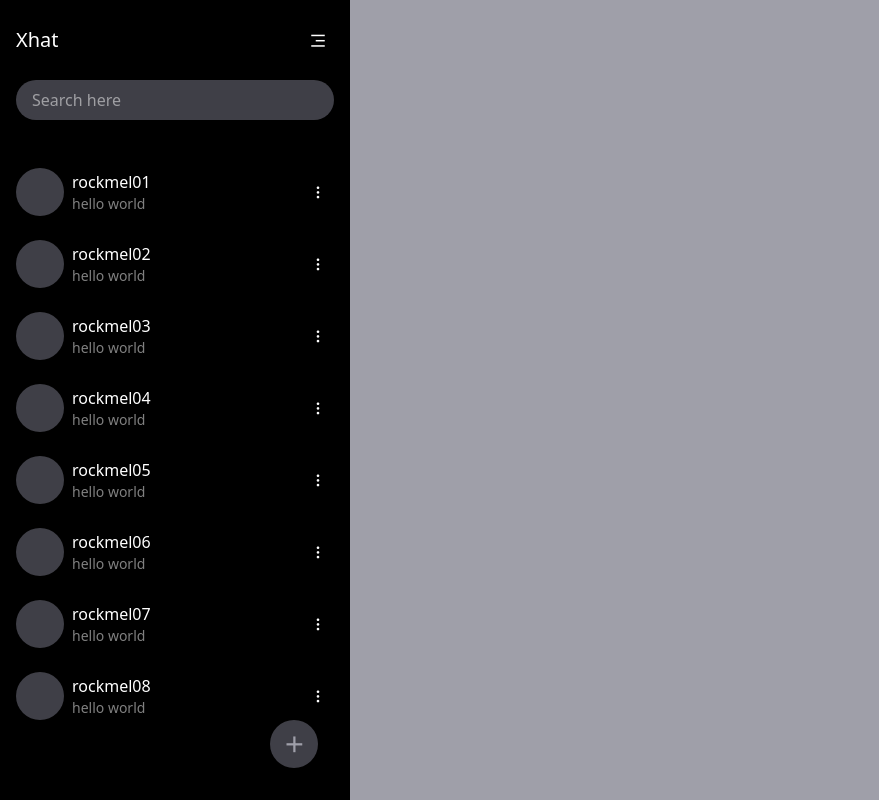
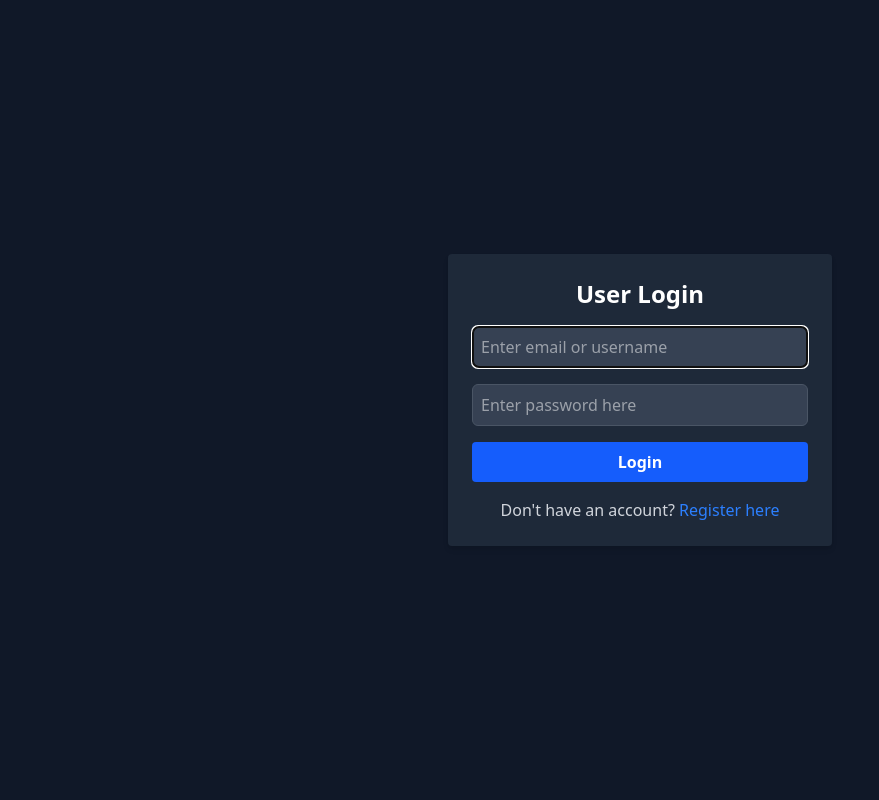
Before and after one commit to rockmel03/chat-app, a React (Vite) app in the folder frontend/: page /login in a window 1280 px wide. Shown: the whole page, without its empty margins (0-879 px from the left). Built offline with nearby package versions, Linux system fonts and the light colour scheme.

Commit message:
add authentication pages and routing; implement Login and Register components with forms

```diff
--- a/frontend/package.json
+++ b/frontend/package.json
@@ -14,6 +14,7 @@
     "axios": "^1.7.9",
     "react": "^18.3.1",
     "react-dom": "^18.3.1",
+    "react-router-dom": "^7.1.5",
     "remixicon": "^4.6.0",
     "tailwindcss": "^4.0.3"
   },
--- a/frontend/src/App.jsx
+++ b/frontend/src/App.jsx
@@ -1,9 +1,15 @@
-import { Home } from "./pages";
+import { Route, Routes } from "react-router-dom";
+import { Home, Login, Register } from "./pages";
+import { Layout } from "./components";
 
 export default function App() {
   return (
-    <div className="w-full min-h-screen bg-black text-white ">
-      <Home />
-    </div>
+    <Routes>
+      <Route path="login" element={<Login />} />
+      <Route path="register" element={<Register />} />
+      <Route element={<Layout />}>
+        <Route index element={<Home />} />
+      </Route>
+    </Routes>
   );
 }
--- /dev/null
+++ b/frontend/src/components/Layout.jsx
@@ -0,0 +1,9 @@
+import { Outlet } from "react-router-dom";
+
+export const Layout = () => {
+  return (
+    <div className="w-full min-h-screen bg-black text-white ">
+      <Outlet />
+    </div>
+  );
+};
--- a/frontend/src/components/index.js
+++ b/frontend/src/components/index.js
@@ -1,2 +1,3 @@
 export * from "./ChatList";
 export * from "./SearchBar";
+export * from "./Layout";
--- /dev/null
+++ b/frontend/src/features/auth/InputFeild.jsx
@@ -0,0 +1,31 @@
+import React, { useId } from "react";
+
+const InputFeildComponent = (
+  { label, title, type, className, ...rest },
+  ref
+) => {
+  const id = useId();
+  return (
+    <div className="mb-4">
+      {label && (
+        <label
+          title={title}
+          className={`block text-sm font-medium ${className}`}
+          htmlFor={id}
+        >
+          <span>{label}</span>
+        </label>
+      )}
+      <input
+        ref={ref}
+        title={title}
+        type={type || "text"}
+        id={id}
+        className={`mt-1 block w-full border border-gray-600 rounded-md p-2 bg-gray-700 text-white ${className}`}
+        {...rest}
+      />
+    </div>
+  );
+};
+
+export const InputFeild = React.forwardRef(InputFeildComponent);
--- /dev/null
+++ b/frontend/src/features/auth/LoginForm.jsx
@@ -0,0 +1,78 @@
+import { useState } from "react";
+import { InputFeild } from "./InputFeild";
+import { useLocation, useNavigate } from "react-router-dom";
+
+const initialFormData = {
+  user: "",
+  password: "",
+};
+
+export const LoginForm = () => {
+  const [formData, setFormData] = useState(initialFormData);
+  const [showPwd, setShowPwd] = useState(false);
+  const [error, setError] = useState("");
+
+  const navigate = useNavigate();
+  const location = useLocation();
+  const from = location.state?.path || "/";
+
+  const inputHandler = (e) => {
+    const { name, value } = e.target;
+    setFormData((prev) => ({ ...prev, [name]: value }));
+  };
+
+  const handleSubmit = (e) => {
+    e.preventDefault();
+    console.log(formData);
+    setFormData(initialFormData);
+    navigate(from, { replace: true });
+  };
+
+  return (
+    <form onSubmit={handleSubmit} autoComplete="off">
+      {error && <p className="text-red-500 font-medium text-center">{error}</p>}
+      <InputFeild
+        title="Email or Username is required"
+        type="text"
+        placeholder="Enter email or username"
+        name="user"
+        value={formData.user}
+        onChange={inputHandler}
+        autoFocus="on"
+        required
+      />
+      <div className="relative">
+        <InputFeild
+          title="Password is required"
+          type={showPwd ? "text" : "password"}
+          placeholder="Enter password here"
+          name="password"
+          value={formData.password}
+          onChange={inputHandler}
+          required
+        />
+        {formData.password?.length > 0 && (
+          <div
+            onClick={() => setShowPwd((prev) => !prev)}
+            className="absolute right-3 top-1/2 -translate-y-1/2 cursor-pointer text-base"
+          >
+            {showPwd ? (
+              <i className="ri-eye-off-line"></i>
+            ) : (
+              <i className="ri-eye-line"></i>
+            )}
+          </div>
+        )}
+      </div>
+      {/* <div className="mb-4">
+        <TogglePersist label={"Remember me"} />
+      </div> */}
+      <button
+        type="submit"
+        className="w-full bg-blue-600 text-white font-bold py-2 rounded hover:bg-blue-700"
+      >
+        Login
+      </button>
+    </form>
+  );
+};
--- /dev/null
+++ b/frontend/src/features/auth/RegisterForm.jsx
@@ -0,0 +1,99 @@
+import { useState } from "react";
+import { InputFeild } from "./InputFeild";
+import { useLocation, useNavigate } from "react-router-dom";
+
+const initialFormData = {
+  username: "",
+  email: "",
+  password: "",
+};
+
+export const RegisterForm = () => {
+  const [formData, setFormData] = useState(initialFormData);
+  const [showPwd, setShowPwd] = useState(false);
+  const [error, setError] = useState("");
+
+  const navigate = useNavigate();
+  const location = useLocation();
+  const from = location.state?.path || "/";
+
+  const inputHandler = (e) => {
+    const { name, value } = e.target;
+    setFormData((prev) => ({ ...prev, [name]: value }));
+  };
+
+  const handleSubmit = (e) => {
+    e.preventDefault();
+    console.log(formData);
+    setFormData(initialFormData);
+    navigate(from, { replace: true });
+  };
+  return (
+    <form onSubmit={handleSubmit} autoComplete="off">
+      {error && <p className="text-red-500 font-medium text-center">{error}</p>}
+      <InputFeild
+        title={[
+          "Choose a unique username between 3–20 characters.",
+          "You can use letters, numbers, underscores, and dots.",
+          "Avoid using spaces or special characters like @, #, $, etc.",
+        ].join("\n")}
+        type="text"
+        placeholder="Username"
+        name="username"
+        value={formData.username}
+        onChange={inputHandler}
+        autoFocus="on"
+        required
+      />
+      <InputFeild
+        title={[
+          "Enter a valid email address, e.g., user@example.com.",
+          "Make sure this email is accessible for verification purposes.",
+          "Avoid using temporary or disposable email addresses.",
+        ].join("\n")}
+        type="email"
+        placeholder="Email Address"
+        name="email"
+        value={formData.email}
+        onChange={inputHandler}
+        required
+      />
+      <div className="relative">
+        <InputFeild
+          title={[
+            "Create a password with at least 8 characters.",
+            "Include at least one uppercase letter, one lowercase letter, one number, and one special character (!, @, #, etc.).",
+            "Avoid using easily guessed words like 'password' or '123456'.",
+          ].join("\n")}
+          type={showPwd ? "text" : "password"}
+          placeholder="Password"
+          name="password"
+          value={formData.password}
+          onChange={inputHandler}
+          required
+        />
+        {formData.password?.length > 0 && (
+          <div
+            onClick={() => setShowPwd((prev) => !prev)}
+            className="absolute right-3 top-1/2 -translate-y-1/2 cursor-pointer text-base"
+          >
+            {showPwd ? (
+              <i className="ri-eye-off-line"></i>
+            ) : (
+              <i className="ri-eye-line"></i>
+            )}
+          </div>
+        )}
+      </div>
+      {/* <div className="mb-4">
+        <TogglePersist label={"Remember me"} />
+      </div> */}
+      <button
+        type="submit"
+        className="w-full bg-blue-600 text-white font-bold py-2 rounded hover:bg-blue-700"
+      >
+        Register
+      </button>
+    </form>
+  );
+};
--- a/frontend/src/main.jsx
+++ b/frontend/src/main.jsx
@@ -1,11 +1,17 @@
-import { StrictMode } from 'react'
-import { createRoot } from 'react-dom/client'
-import './index.css'
-import App from './App.jsx'
-import 'remixicon/fonts/remixicon.css'
+import { StrictMode } from "react";
+import { createRoot } from "react-dom/client";
+import "./index.css";
+import App from "./App.jsx";
+import "remixicon/fonts/remixicon.css";
 
-createRoot(document.getElementById('root')).render(
+import { BrowserRouter, Routes, Route } from "react-router-dom";
+
+createRoot(document.getElementById("root")).render(
   <StrictMode>
-    <App />
-  </StrictMode>,
-)
+    <BrowserRouter>
+      <Routes>
+        <Route path="/*" element={<App />} />
+      </Routes>
+    </BrowserRouter>
+  </StrictMode>
+);
--- /dev/null
+++ b/frontend/src/pages/Login.jsx
@@ -0,0 +1,23 @@
+import { LoginForm } from "../features/auth/LoginForm";
+import { Link } from "react-router-dom";
+
+export const Login = () => {
+  return (
+    <div className="flex items-center justify-center min-h-screen bg-gray-900  text-gray-300">
+      <div className="bg-gray-800 p-6 rounded shadow-md w-96">
+        <h2 className="text-2xl text-center font-bold text-white mb-4">
+          User Login
+        </h2>
+        <LoginForm />
+        <div className="mt-4 text-center">
+          <p className="text-gray-300">
+            Don&apos;t have an account?{" "}
+            <Link to="/register" className="text-blue-500 hover:underline">
+              Register here
+            </Link>
+          </p>
+        </div>
+      </div>
+    </div>
+  );
+};
--- /dev/null
+++ b/frontend/src/pages/Register.jsx
@@ -0,0 +1,23 @@
+import { Link } from "react-router-dom";
+import { RegisterForm } from "../features/auth/RegisterForm";
+
+export const Register = () => {
+  return (
+    <div className="flex items-center justify-center min-h-screen bg-gray-900  text-gray-300">
+      <div className="bg-gray-800 p-6 rounded shadow-md w-96">
+        <h2 className="text-2xl text-center font-bold text-white mb-4">
+          Create Account
+        </h2>
+        <RegisterForm />
+        <div className="mt-4 text-center">
+          <p className="text-gray-300">
+            Already have an account?{" "}
+            <Link to="/login" className="text-blue-500 hover:underline">
+              Login here
+            </Link>
+          </p>
+        </div>
+      </div>
+    </div>
+  );
+};
--- a/frontend/src/pages/index.js
+++ b/frontend/src/pages/index.js
@@ -1 +1,3 @@
 export * from "./Home";
+export * from "./Login";
+export * from "./Register";
```
Also changed, not shown: 1 other file (tests, documents, lock files or other folders).
